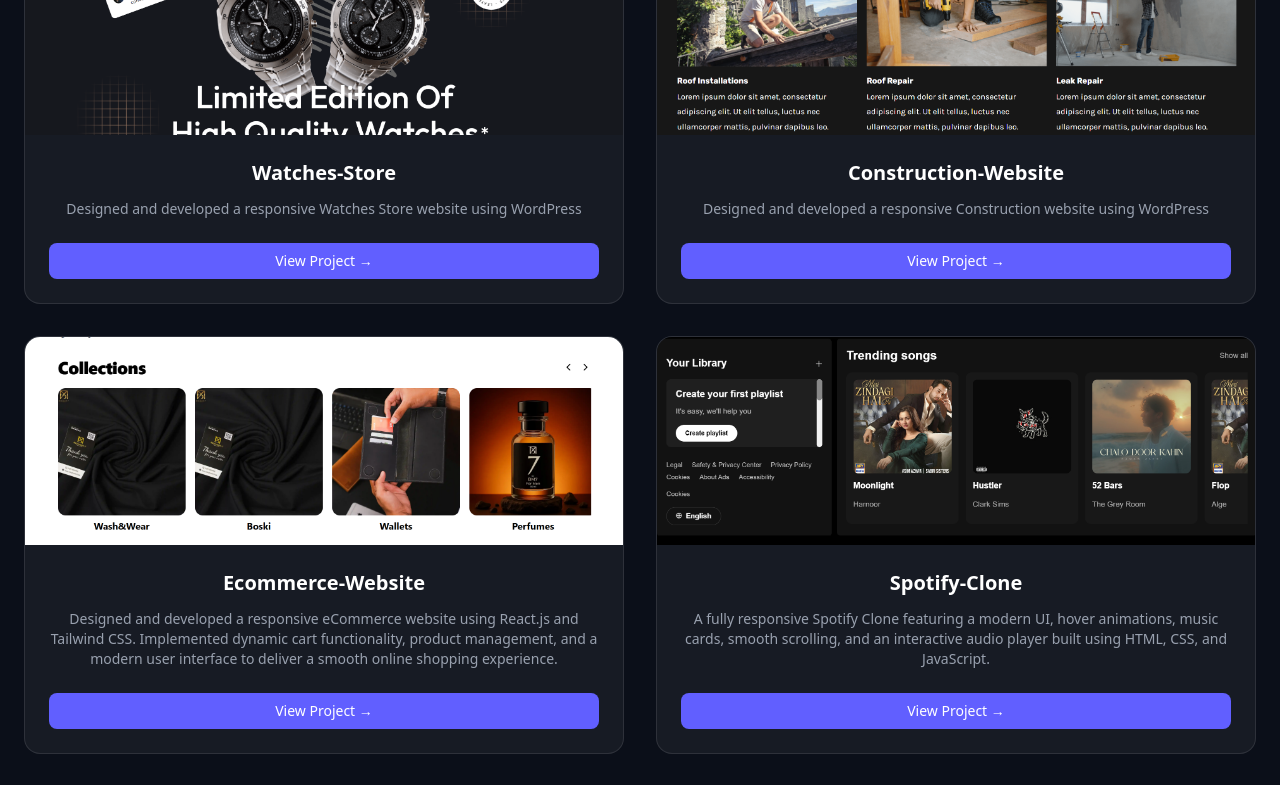
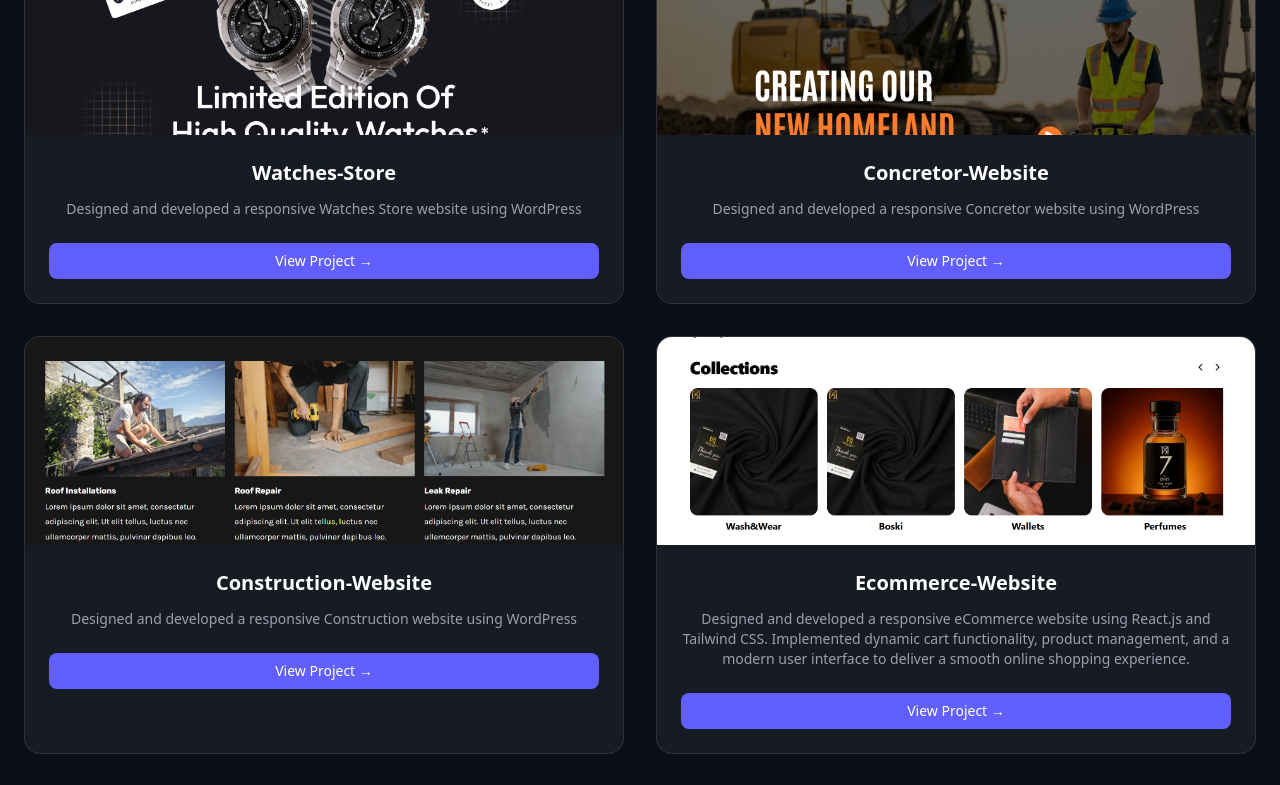
Before and after one commit to M-Huzaifa06/Huzaifa-Portfolio, a React (Vite) app: page / in a window 1280 px wide. Shown: the part 2060-2845 px from the top of the page. Built offline with nearby package versions, Linux system fonts and the light colour scheme.

Commit message:
12th commit

```diff
--- a/src/Components/Projects.jsx
+++ b/src/Components/Projects.jsx
@@ -4,6 +4,7 @@
 import img4 from "../assets/Screenshot3.png";
 import img5 from "../assets/Screenshot5.png";
 import img7 from "../assets/Screenshot6.png";
+import img8 from "../assets/Screenshot7.png";
 import img6 from "../assets/Construction.png";
 
 const Projects = () => {
@@ -13,6 +14,12 @@
       desc: "Designed and developed a responsive Watches Store website using WordPress",
       link: "https://dev-watches-site.pantheonsite.io/",
       photo: img7,
+    },
+    {
+      title: "Concretor-Website",
+      desc: "Designed and developed a responsive Concretor website using WordPress",
+      link: "https://dev-construction-contractors.pantheonsite.io/",
+      photo: img8,
     },
     {
       title: "Construction-Website",
```
Also changed, not shown: src/assets/Screenshot7.png (added).
